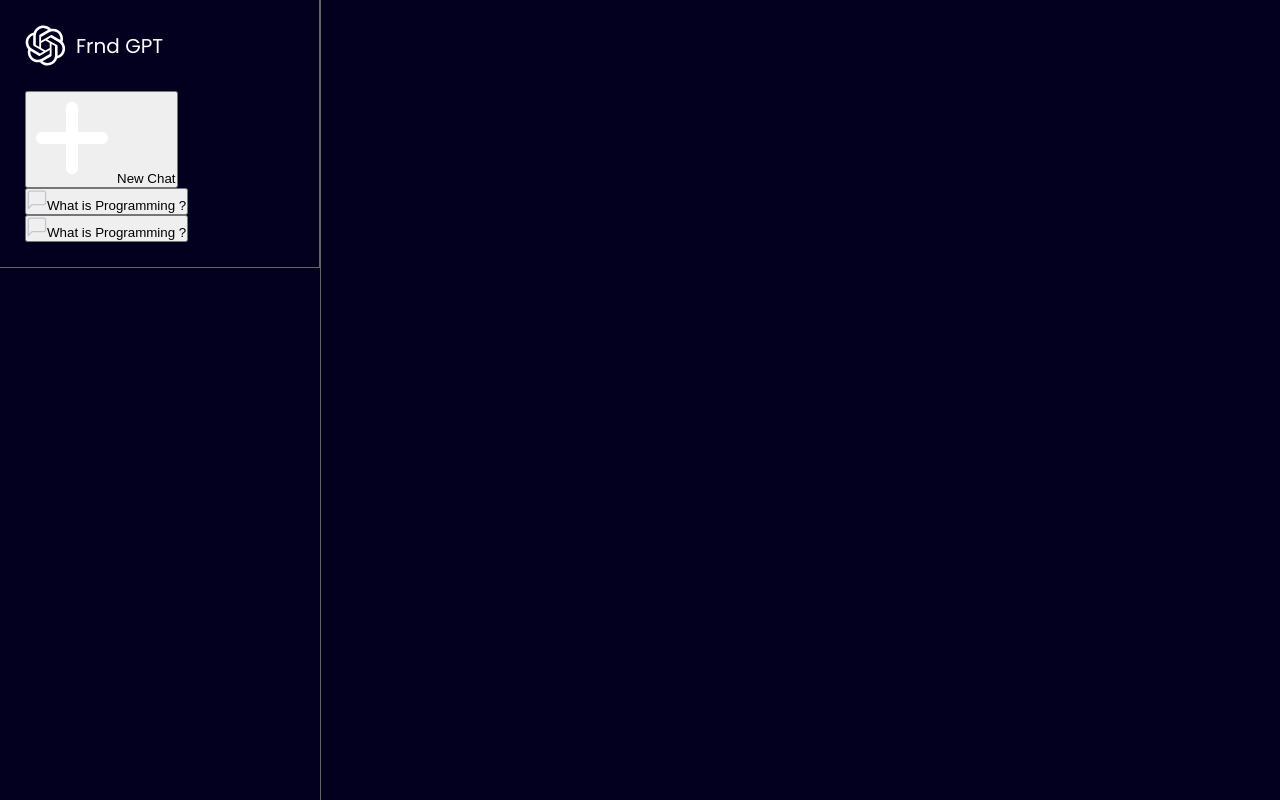
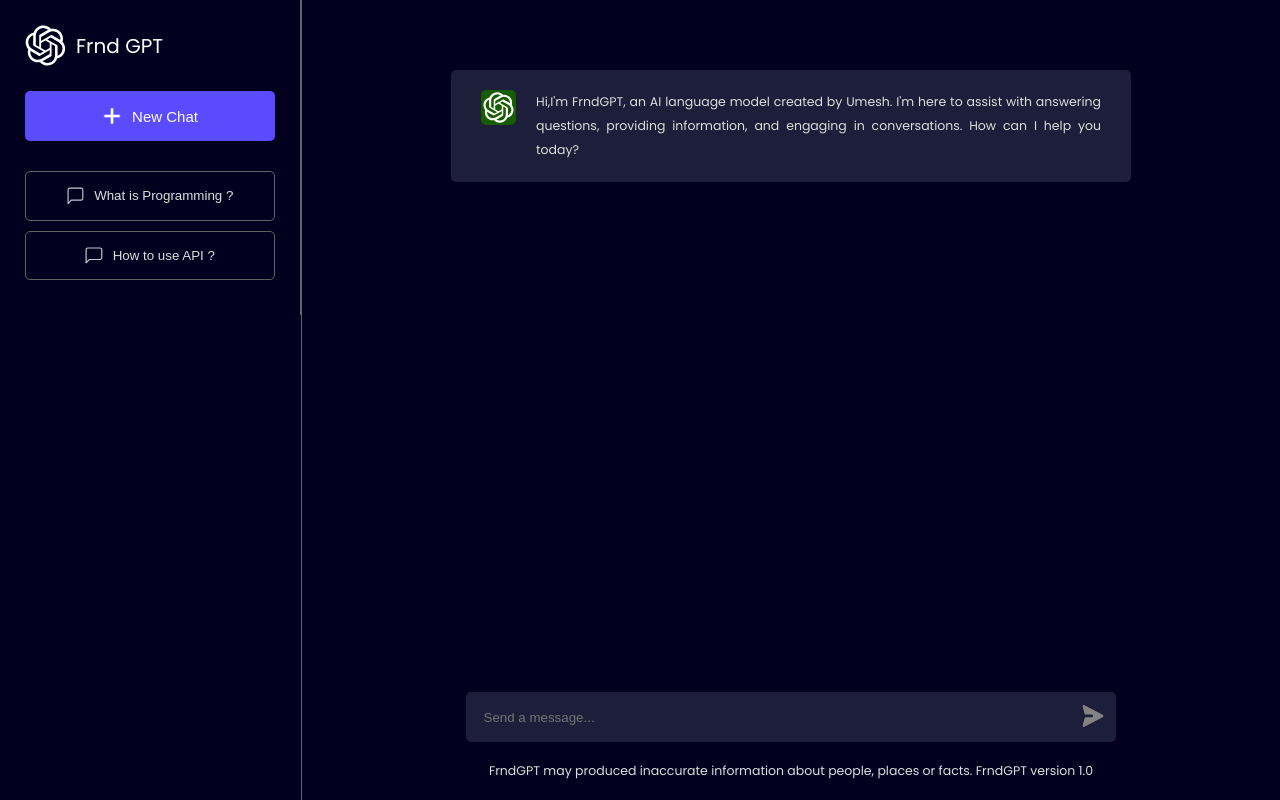
Before and after one commit to ioumesh/frndgpt, a React (Create React App) app: page / in a window 1280 px wide. Built offline with nearby package versions, Linux system fonts and the light colour scheme.

Commit message:
feat:openai api added

```diff
--- a/package.json
+++ b/package.json
@@ -6,6 +6,8 @@
     "@testing-library/jest-dom": "^5.17.0",
     "@testing-library/react": "^13.4.0",
     "@testing-library/user-event": "^13.5.0",
+    "axios": "^1.7.2",
+    "openai": "^4.47.3",
     "react": "^18.3.1",
     "react-dom": "^18.3.1",
     "react-router-dom": "^6.23.1",
--- a/src/App.css
+++ b/src/App.css
@@ -27,3 +27,12 @@ body {
 .main {
   flex: 9;
 }
+
+.main {
+  min-height: calc(100vh - 14rem);
+  display: flex;
+  align-items: center;
+  flex-direction: column;
+  margin: 6rem 10rem  ;
+  margin-bottom: 0;
+}
--- a/src/App.js
+++ b/src/App.js
@@ -1,13 +1,16 @@
 import "./App.css";
-import SideBar from "./components/SideBar";
-// sk-proj-gSioEmk1J9fVyRxunKkZT3BlbkFJYFCRbODCmhsGvlLGr9Xc
+import ChatSection from "./components/ChatSection/ChatSection";
+import SideBar from "./components/Sidebar/SideBar";
+
 function App() {
   return (
     <div className="App">
       <div className="sidebar">
         <SideBar />
       </div>
-      <div className="main"></div>
+      <div className="main">
+        <ChatSection />
+      </div>
     </div>
   );
 }
--- /dev/null
+++ b/src/components/ChatSection/ChatSection.jsx
@@ -0,0 +1,106 @@
+import React, { useState, useRef, useEffect } from "react";
+import "./chatsection.css";
+import SendBtn from "../../assets/send.svg";
+import UserIcon from "../../assets/user-icon.png";
+import GPTIcon from "../../assets/chatgptLogo.svg";
+import axios from "axios";
+
+const ChatSection = () => {
+  const mgsEnd = useRef(null);
+  const intialValue = {
+    role: "assistant",
+    content:
+      "Hi,I'm FrndGPT, an AI language model created by Umesh. I'm here to assist with answering questions, providing information, and engaging in conversations. How can I help you today?",
+  };
+  const [inputValue, setInputValue] = useState("");
+  const [messages, setMessages] = useState([intialValue]);
+  const handleInput = (e) => {
+    const { value } = e.target;
+    setInputValue(value);
+  };
+
+  const handleSend = async () => {
+    const newMessage = { role: "user", content: inputValue };
+    setMessages([...messages, newMessage]);
+
+    try {
+      const response = await axios.post(
+        "https://api.openai.com/v1/chat/completions",
+        {
+          model: "gpt-3.5-turbo",
+          messages: [...messages, newMessage],
+        },
+        {
+          headers: {
+            "Content-Type": "application/json",
+            Authorization: `Bearer sk-proj-UfXEZu5HGW0TA4rrszZIT3BlbkFJkZ4x4lISvdBrCM1SDXBR`,
+          },
+        }
+      );
+
+      const botMessage = response.data.choices[0].message;
+      setMessages([...messages, newMessage, botMessage]);
+    } catch (error) {
+      console.error("Error fetching response:", error);
+    }
+
+    setInputValue("");
+  };
+
+  const handleEnter = async (e) => {
+    if (e.key === "Enter") {
+      await handleSend();
+    }
+  };
+
+  useEffect(() => {
+    mgsEnd.current.scrollIntoView();
+  }, [messages]);
+
+  return (
+    <>
+      <div className="chats">
+        {messages.map((item, index) => {
+          return (
+            <>
+              <div
+                key={index}
+                className={item.role === "assistant" ? "chat bot" : "chat"}
+              >
+                <img
+                  src={item.role === "assistant" ? GPTIcon : UserIcon}
+                  alt="chat"
+                  className="chatImg"
+                />
+                <p className="text">{item.content}</p>
+              </div>
+            </>
+          );
+        })}
+        <div ref={mgsEnd} />
+      </div>
+      <div className="chatFooter">
+        <div className="inputBox">
+          <input
+            value={inputValue}
+            type="text"
+            name=""
+            id=""
+            placeholder="Send a message..."
+            onChange={handleInput}
+            onKeyDown={handleEnter}
+          />
+          <button className="sendBtn" onClick={handleSend}>
+            <img src={SendBtn} alt="sendbtn" />
+          </button>
+        </div>
+        <p>
+          FrndGPT may produced inaccurate information about people, places or
+          facts. FrndGPT version 1.0
+        </p>
+      </div>
+    </>
+  );
+};
+
+export default ChatSection;
--- /dev/null
+++ b/src/components/ChatSection/chatsection.css
@@ -0,0 +1,82 @@
+.chats {
+  overflow: auto;
+  scroll-behavior: smooth;
+  width: 100%;
+  max-width: 70rem;
+  height: calc(100vh - 17rem);
+}
+
+::-webkit-scrollbar {
+  width: 0.5rem;
+}
+/* Track */
+::-webkit-scrollbar-track {
+  background: rgba(28, 30, 58, 1);
+}
+
+/* Handle */
+::-webkit-scrollbar-thumb {
+  background: #888;
+}
+
+/* Handle on hover */
+::-webkit-scrollbar-thumb:hover {
+  background: #555;
+}
+
+.chat {
+  margin: 1rem;
+  padding: 2rem 3rem;
+  font-size: 1.25rem;
+  display: flex;
+  align-items: flex-start;
+  text-align: justify;
+}
+.bot {
+  background: rgba(28, 30, 58, 1);
+  width: fit-content;
+  border-radius: 0.5rem;
+}
+.chatImg {
+  object-fit: cover;
+  width: 3.5rem;
+  margin-right: 2rem;
+  border-radius: 0.5rem;
+}
+.chatFooter {
+  margin-top: auto;
+  width: 100%;
+  display: flex;
+  align-items: center;
+  justify-content: center;
+  flex-direction: column;
+}
+.chatFooter > p {
+  font-size: 1.25rem;
+  margin: 2rem 0;
+  color: rgba(222, 222, 222, 1);
+}
+.inputBox {
+  padding: 0.5rem;
+  background: rgba(28, 30, 58, 1);
+  display: flex;
+  align-items: center;
+  border-radius: 0.5rem;
+  width: 65rem;
+}
+.inputBox > input {
+  width: calc(100% - 3rem);
+  outline: none;
+  padding: 1.25rem;
+  color: #fff;
+}
+.inputBox > input,
+.sendBtn {
+  border: none;
+  background: transparent;
+}
+
+.text {
+  line-height: 2.4rem;
+  color: rgba(222, 222, 222, 1);
+}
--- a/src/components/SideBar.jsx
+++ b/src/components/Sidebar/SideBar.jsx
@@ -1,9 +1,9 @@
 import React from "react";
-import Logo from "../assets/chatgpt.svg";
-import AddBtn from "../assets/add-30.png";
-import Message from "../assets/message.svg";
+import Logo from "../../assets/chatgpt.svg";
+import AddBtn from "../../assets/add-30.png";
+import Message from "../../assets/message.svg";
 import "./sidebar.css";
-// sidebarcomp
+
 const SideBar = () => {
   return (
     <div className="sidebar">
@@ -14,7 +14,7 @@ const SideBar = () => {
         </div>
         <div className="upperSideBottom">
           <button className="midBtn">
-            <img src={AddBtn} className="addBtn" />
+            <img src={AddBtn} className="addBtn" alt="addbtn" />
             New Chat
           </button>
           <button className="query">
@@ -23,7 +23,7 @@ const SideBar = () => {
           </button>
           <button className="query">
             <img src={Message} alt="message" />
-            What is Programming ?
+            How to use API ?
           </button>
         </div>
       </div>
--- /dev/null
+++ b/src/components/Sidebar/sidebar.css
@@ -0,0 +1,58 @@
+.upperSide {
+  padding: 2.5rem;
+  /* border-bottom: 1px solid rgb(100, 100, 100); */
+  height: 70%;
+}
+
+.upperSideTop {
+  display: flex;
+  align-items: center;
+  margin-bottom: 2.5rem;
+}
+
+.logo {
+  margin-right: 1rem;
+}
+
+.brand {
+  font-size: 2rem;
+}
+
+.midBtn {
+  background: #5a4bff;
+  border: none;
+  color: #fff;
+  padding: 1.5rem;
+  font-size: 1.5rem;
+  width: 25rem;
+  display: flex;
+  align-items: center;
+  justify-content: center;
+  margin: 0 auto;
+  margin-bottom: 3rem;
+  cursor: pointer;
+  border-radius: 0.5rem;
+}
+.addBtn {
+  height: 2rem;
+  padding-right: 1rem;
+}
+
+.query {
+  display: flex;
+  align-items: center;
+  justify-content: center;
+  background: transparent;
+  padding: 1.5rem;
+  width: 25rem;
+  margin: 1rem auto;
+  border-radius: 0.5rem;
+  border: 1px solid rgba(98, 98, 98, 1);
+  color: rgba(222, 222, 222, 1);
+}
+
+.query > img {
+  margin-right: 1rem;
+  object-fit: cover;
+  height: 1.75rem;
+}
--- a/src/components/sidebar.css
+++ /dev/null
@@ -1,19 +0,0 @@
-.upperSide {
-  padding: 2.5rem;
-  border-bottom: 1px solid rgb(100, 100, 100);
-  height: 70%;
-}
-
-.upperSideTop {
-  display: flex;
-  align-items: center;
-  margin-bottom: 2.5rem;
-}
-
-.logo {
-  margin-right: 1rem;
-}
-
-.brand {
-  font-size: 2rem;
-}
```
Also changed, not shown: 1 other file (tests, documents, lock files or other folders).
